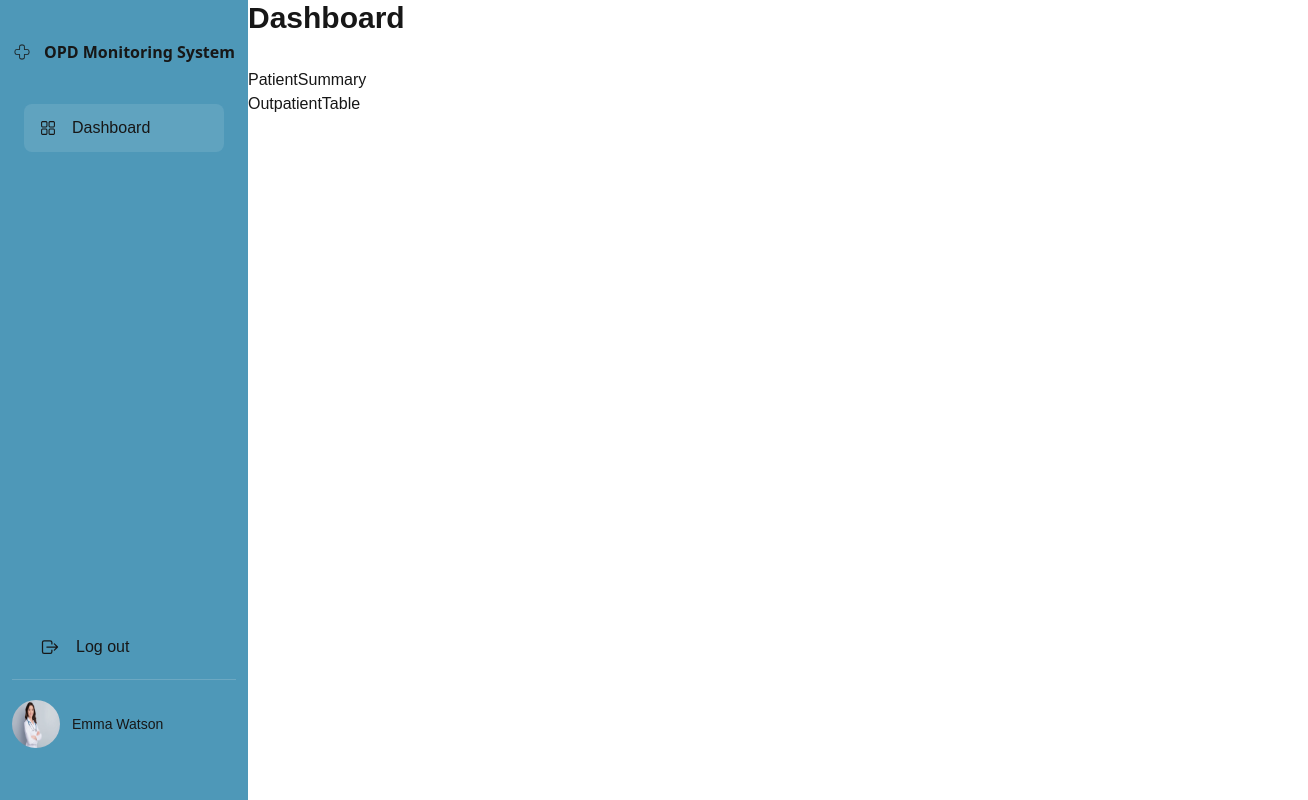
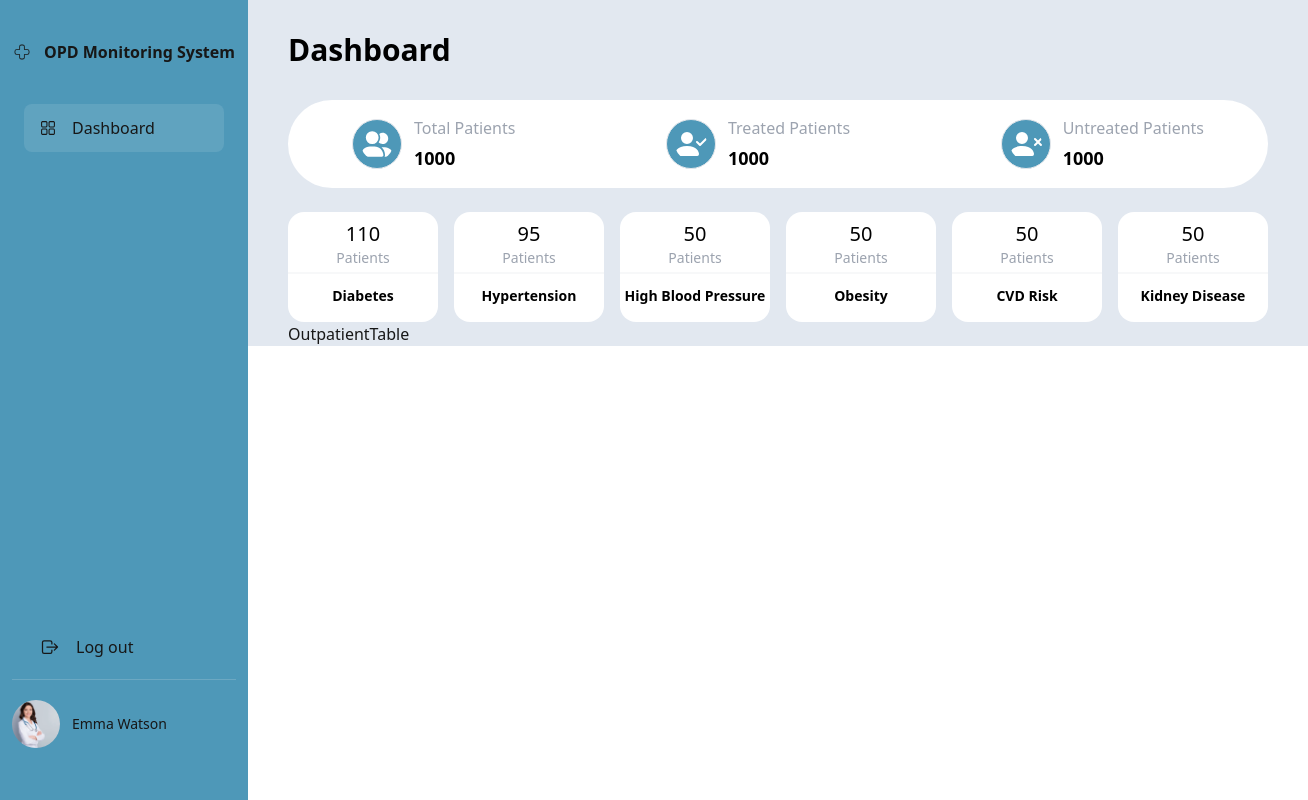
Before and after one commit to khantNyarKoKo02/Outpatient_Monitoring-System, a Next.js app: page / in a window 1280 px wide. Shown: the whole page, 1308 px wide, since content can reach past the window. Built offline with nearby package versions, Linux system fonts and the light colour scheme.

Commit message:
patient summary ui

```diff
--- a/src/app/RootLayout.tsx
+++ b/src/app/RootLayout.tsx
@@ -19,7 +19,7 @@ const RootLayout = ({ children }: { children: React.ReactNode }) => {
       <body>
         <QueryClientProvider client={queryClient}>
           <AuthProvider>
-            <div className="flex h-screen">
+            <div className="flex h-screen font-noto  select-none">
               {!isAuthRoute && <Sidebar />}
               <main className="w-full min-h-screen">
                 <Toaster position="bottom-center" />
--- /dev/null
+++ b/src/app/components/OverviewPatient.tsx
@@ -0,0 +1,35 @@
+import { StatCardProps } from '@/types/patientTypes';
+import React from 'react'
+import { BsFillPersonCheckFill, BsFillPersonXFill } from "react-icons/bs";
+import { FaUserGroup } from "react-icons/fa6";
+
+
+  const StatCard: React.FC<StatCardProps> = ({ icon: Icon, title, value }) => (
+    <div className="flex gap-3 items-center px-16 py-4">
+      <Icon className="border rounded-full p-2 bg-primary text-white" size={50} />
+      <div className="flex flex-col justify-between items-start gap-1">
+        <p className="text-gray-400">{title}</p>
+        <p className="text-black text-lg font-semibold">{value}</p>
+      </div>
+    </div>
+  );
+
+const OverviewPatient = () => {
+  return (
+    <div className="w-full rounded-full bg-white flex justify-between items-center">
+        <StatCard icon={FaUserGroup} title="Total Patients" value="1000" />
+        <StatCard
+          icon={BsFillPersonCheckFill}
+          title="Treated Patients"
+          value="1000"
+        />
+        <StatCard
+          icon={BsFillPersonXFill}
+          title="Untreated Patients"
+          value="1000"
+        />
+      </div>
+  )
+}
+
+export default OverviewPatient
--- a/src/app/components/PatientSummary.tsx
+++ b/src/app/components/PatientSummary.tsx
@@ -1,9 +1,14 @@
-import React from 'react'
+import React from "react";
+import OverviewPatient from "./OverviewPatient";
+import PatientTypes from "./PatientTypes";
 
-const PatientSummary = () => {
+const PatientSummary: React.FC = () => {
   return (
-    <div>PatientSummary</div>
-  )
-}
+    <div className="flex flex-col justify-between items-center gap-6">
+      <OverviewPatient/>
+      <PatientTypes/>
+    </div>
+  );
+};
 
-export default PatientSummary
+export default PatientSummary;
--- /dev/null
+++ b/src/app/components/PatientTypes.tsx
@@ -0,0 +1,38 @@
+"use client"
+import { PatientDiagnose } from "@/types/patientTypes";
+import React, { useState } from "react";
+
+const DiagnoseCard: React.FC<PatientDiagnose> = ({ patientNum, diagnose }) => (
+  <div className="flex flex-col justify-between items-center bg-white  hover:bg-gray-50 rounded-2xl w-[150px] gap-1 py-2">
+    <div className=" flex flex-col justify-center items-center">
+      <p className="text-black text-xl">{patientNum}</p>
+      <p className=" text-sm text-gray-400">Patients</p>
+    </div>
+    <div className=" w-full border text-slate-50 opacity-30"></div>
+    <p className=" text-black font-semibold text-sm py-2">{diagnose}</p>
+  </div>
+);
+
+const PatientTypes: React.FC = () => {
+    const [diagnoses, setDiagnoses] = useState<PatientDiagnose[]>([]);
+
+  return (
+    <div className="flex justify-between items-center gap-4 w-full">
+      <DiagnoseCard patientNum={110} diagnose="Diabetes" />
+      <DiagnoseCard patientNum={95} diagnose="Hypertension" />
+      <DiagnoseCard patientNum={50} diagnose="High Blood Pressure" />
+      <DiagnoseCard patientNum={50} diagnose="Obesity" />
+      <DiagnoseCard patientNum={50} diagnose="CVD Risk" />
+      <DiagnoseCard patientNum={50} diagnose="Kidney Disease" />
+      {/* {diagnoses.map((diagnoseData, index) => (
+        <DiagnoseCard
+          key={index}
+          patientNum={diagnoseData.patientNum}
+          diagnose={diagnoseData.diagnose}
+        />
+      ))} */}
+    </div>
+  );
+};
+
+export default PatientTypes;
--- a/src/app/components/Sidebar.tsx
+++ b/src/app/components/Sidebar.tsx
@@ -42,7 +42,7 @@ const Sidebar = () => {
         </button>
         <hr className="opacity-20" />
         <div className="flex items-center gap-3 py-3">
-          <Image src={profile} alt="Profile" className="w-12 h-12 rounded-full" />
+          <Image src={profile} alt="Profile" className="w-12 h-12 rounded-full object-cover" />
           <p className="text-sm">Emma Watson</p>
         </div>
       </div>
--- a/src/app/page.tsx
+++ b/src/app/page.tsx
@@ -3,8 +3,8 @@ import PatientSummary from "./components/PatientSummary";
 
 export default function Dashboard() {
   return (
-   <div className=" bg-white">
-      <h1 className="text-3xl font-bold mb-8">Dashboard</h1>
+   <div className=" bg-slate-200 overflow-y-scroll px-10">
+      <h1 className="text-3xl font-semibold my-8 text-black">Dashboard</h1>
       <PatientSummary/>
       <OutpatientTable/>
    </div>
--- /dev/null
+++ b/src/types/patientTypes.ts
@@ -0,0 +1,10 @@
+export type StatCardProps = {
+    icon: React.ElementType;
+    title: string;
+    value: string | number;
+  }
+
+export type PatientDiagnose = {
+    patientNum : number;
+    diagnose : string | number;
+}
```
